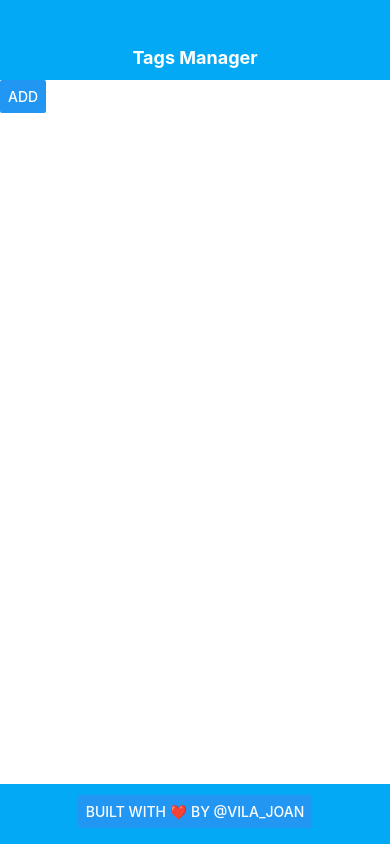
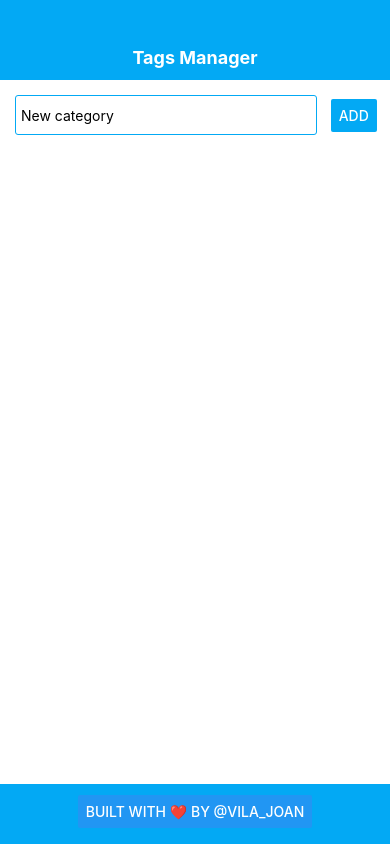
Before and after one commit to joanvila/tags-manager, a React Native app: screen / in a window 390 px wide. Built offline with nearby package versions, Linux system fonts and the light colour scheme.

Commit message:
Managing categories logic

```diff
--- a/App.js
+++ b/App.js
@@ -21,6 +21,5 @@ export default class App extends React.Component {
 const styles = StyleSheet.create({
   container: {
     flex: 1,
-    backgroundColor: '#fff',
   },
 });
--- a/components/TagManager.js
+++ b/components/TagManager.js
@@ -1,9 +1,11 @@
 import React from 'react';
 import {
   Button,
+  FlatList,
   ScrollView,
   StyleSheet,
   Text,
+  TextInput,
   View,
 } from 'react-native';
 
@@ -13,6 +15,7 @@ import Footer from './Footer';
 export default class TagManager extends React.Component {
   constructor() {
     super();
+    this.state = { newCategory: '' };
   }
 
   render() {
@@ -20,10 +23,26 @@ export default class TagManager extends React.Component {
       <View style={styles.mainContainer}>
         <Header/>
         <ScrollView style={styles.scrollview}>
-          <Button
-            title="Add"
-            onPress={() => this.props.add('#joan')} />
-          <Text>{this.props.tags.tags}</Text>
+          <View style={styles.newCategoryContainer}>
+            <TextInput
+              underlineColorAndroid = "transparent"
+              placeholder='New category'
+              style={styles.categoryInput}
+              onChangeText={(newCategory) => this.setState({newCategory})}
+              value={this.state.newCategory}
+            />
+            <View style={styles.categoryButtonContainer}>
+              <Button
+                style={styles.categoryButton}
+                color='#03A9F4'
+                title="Add"
+                onPress={() => this.props.addCategory(this.state.newCategory)} />
+            </View>
+          </View>
+          <FlatList
+            data={this.props.categories.categories}
+            renderItem={({item}) => <Text>{item.name}</Text>}
+          />
         </ScrollView>
         <Footer/>
       </View>
@@ -38,6 +57,31 @@ const styles = StyleSheet.create({
   },
   scrollview: {
     flex: 1,
+    flexDirection: 'column',
+    backgroundColor: '#fff',
+  },
+  newCategoryContainer: {
     flexDirection: 'row',
+    alignItems: 'center',
   },
+  categoryInput: {
+    flex: 0.8,
+    marginTop: 15,
+    marginBottom: 15,
+    marginLeft: 15,
+    height: 40,
+    padding: 5,
+    borderColor: '#03A9F4',
+    borderWidth: 1,
+    borderRadius: 3,
+  },
+  categoryButtonContainer: {
+    flex: 0.2,
+    justifyContent: 'center',
+    alignItems: 'center',
+  },
+  categoryButton: {
+    padding: 5,
+    height: 40,
+  }
 });
--- a/containers/TagManagerContainer.js
+++ b/containers/TagManagerContainer.js
@@ -3,12 +3,12 @@ import { connect } from 'react-redux';
 import TagManager from '../components/TagManager.js';
 
 const mapStateToProps = state => ({
-    tags: state.tags,
+    categories: state.categories,
 });
 
 const mapDispatchToProps = (dispatch) => ({
-    add: (tag) => {
-        dispatch({type: 'ADD', newItem: tag})
+    addCategory: (categoryName) => {
+        dispatch({type: 'ADD_CATEGORY', newCategory: categoryName})
     },
 });
 
--- a/store/store.js
+++ b/store/store.js
@@ -2,12 +2,23 @@ import { createStore, applyMiddleware } from 'redux'
 import thunk from 'redux-thunk';
 import { combineReducers } from 'redux'
 
-export const tags = (state = {tags: []}, action) => {
+const initialTagManagerState = {
+  categories: [],
+}
+
+export const categories = (state = initialTagManagerState, action) => {
   switch (action.type) {
-        case 'ADD':
+    case 'ADD_CATEGORY':
       return {
         ...state,
-            tags: [...state.tags, action.newItem]
+        categories: [
+          ...state.categories,
+          {
+            key: action.newCategory.replace(/\s+/g, ''),
+            name: action.newCategory,
+            tags: [],
+          }
+        ]
       }
     default:
       return state;
@@ -15,12 +26,13 @@ export const tags = (state = {tags: []}, action) => {
 }
 
 let combinedReducers = combineReducers({
-    tags,
+  categories,
 });
 
 let store = createStore(
   combinedReducers,
-    applyMiddleware(thunk));
+  applyMiddleware(thunk)
+);
 
 store.subscribe((...args) => { console.log(store.getState()) })
 
```
Lines whose indentation alone changed are shown as unchanged.
